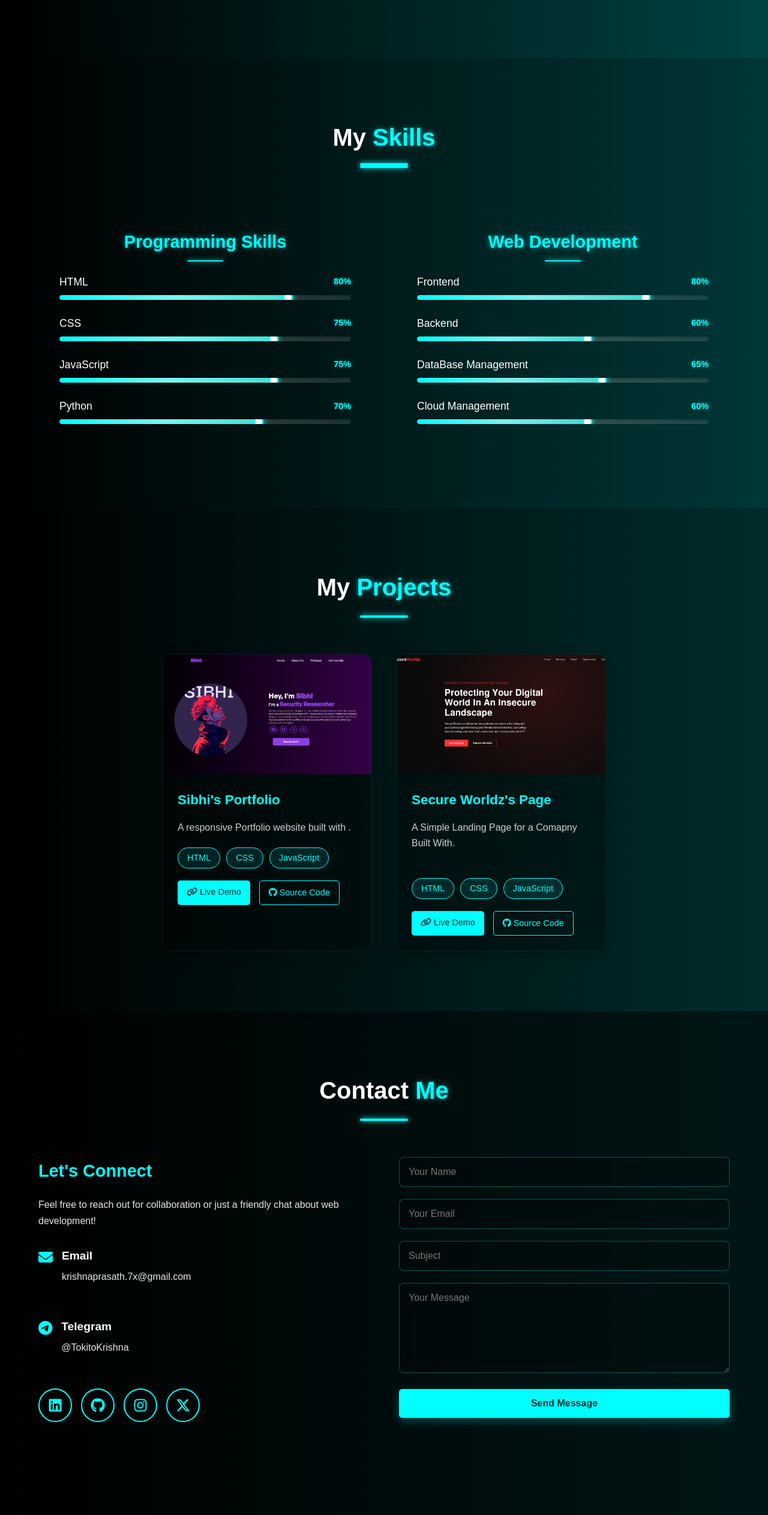
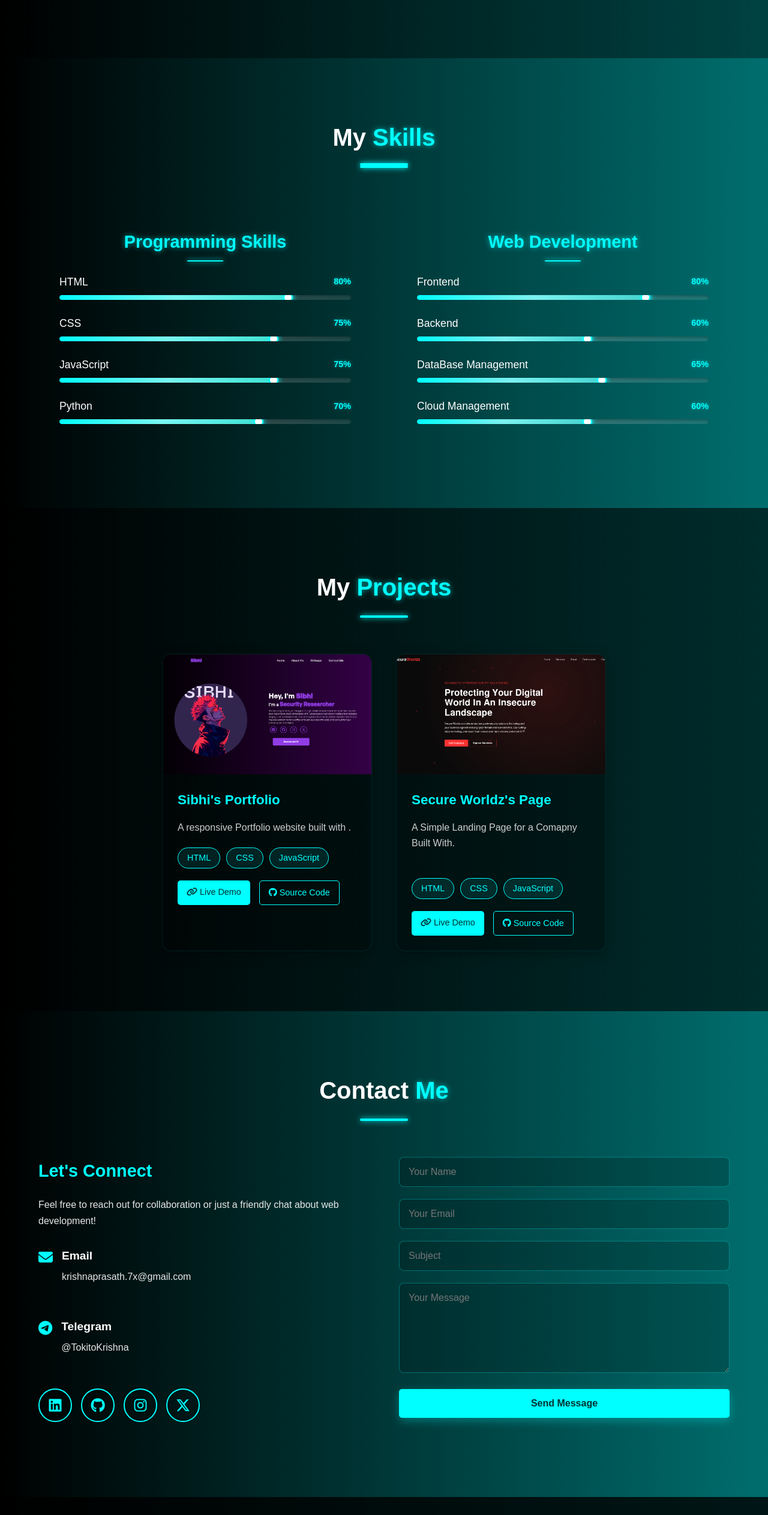
Before and after one commit to crish-dev/crish-dev.github.io, a plain HTML site: page index.html in a window 1280 px wide. Shown: the part 1554-4080 px from the top of the page at 60% size. Drawn offline with nearby package versions, Linux system fonts and the light colour scheme; a web font is replaced by a local one.

Commit message:
Add files via upload

```diff
--- a/style.css
+++ b/style.css
@@ -507,7 +507,7 @@ section {
 /* Skills Section */
 .skills {
     padding: 100px 5%;
-    background: linear-gradient(rgba(0, 0, 0, 0.5), rgba(0, 0, 0, 0.5)), var(--background-gradient);
+    background: var(--background-gradient);
     position: relative;
 }
 
@@ -947,7 +947,7 @@ section {
 /* Contact Section */
 .contact {
     padding: 100px 5%;
-    background: linear-gradient(rgba(0, 0, 0, 0.8), rgba(0, 0, 0, 0.8)), var(--background-gradient);
+    background: var(--background-gradient);
 }
 
 .contact-container {
```
